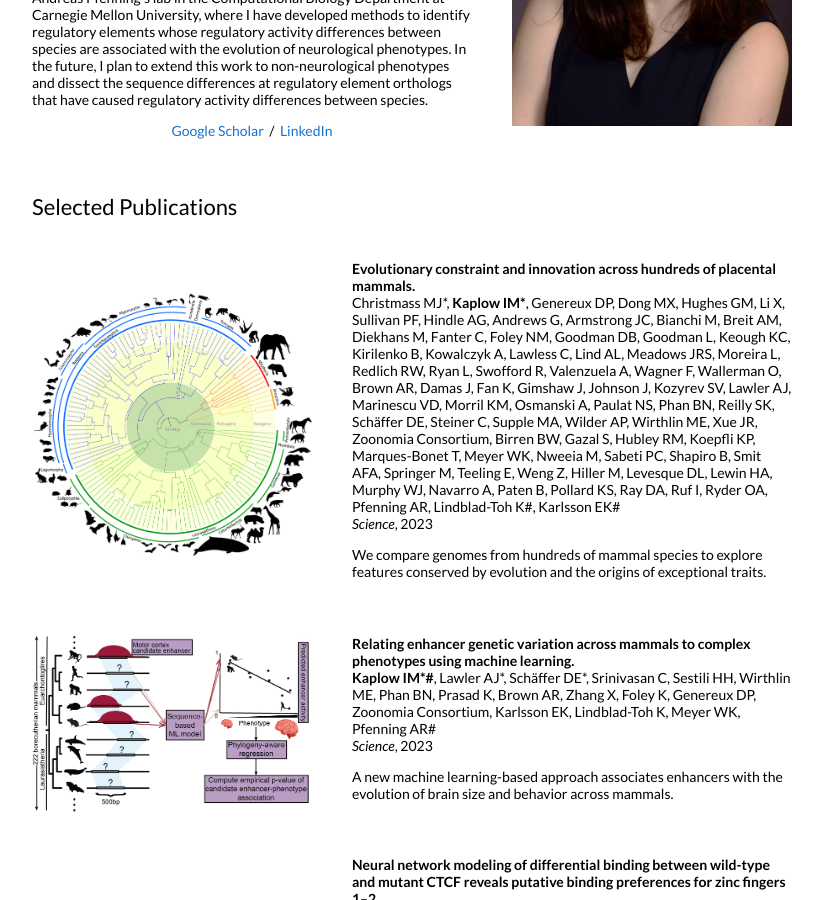
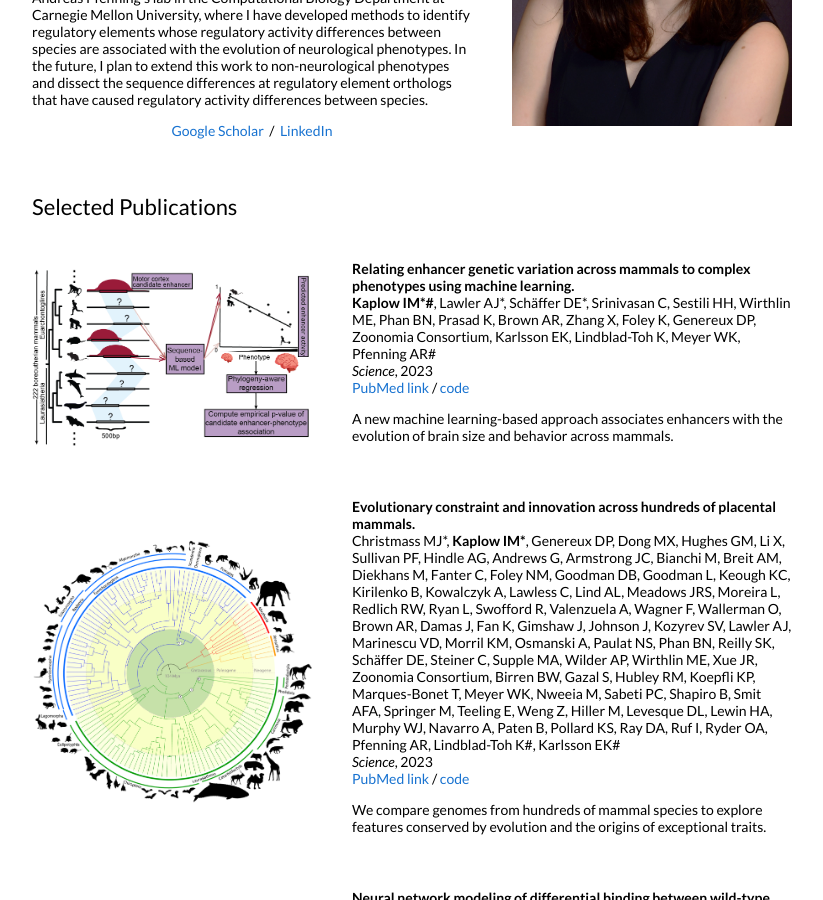
Before and after one commit to imk1/imk1.github.io, a Jekyll site: the page built from _posts/2023-3-5-Science2023a.markdown, in a window 1280 px wide and 900 px high, scrolled down 259 px. Shown: the whole window, without its empty margins (228-1051 px from the left). Built offline with Jekyll 4.4.1, drawn with Linux system fonts in a browser that asks for light colours; part of the change alters nothing that is shown.

Commit message:
I added the PUBMED IDs for my recent publications.

```diff
--- a/_posts/2023-3-5-Science2023a.markdown
+++ b/_posts/2023-3-5-Science2023a.markdown
@@ -1,11 +1,13 @@
 ---
 layout: post
 title:  "Relating enhancer genetic variation across mammals to complex phenotypes using machine learning."
-date:   2023-03-05 22:21:59 +00:00
+date:   2023-04-28 22:21:59 +00:00
 image:  images/Figure1_tacitOverview8.png
 categories: research
 author: "Irene Kaplow"
 authors: "<strong>Kaplow IM*#</strong>, Lawler AJ*, Schäffer DE*, Srinivasan C, Sestili HH, Wirthlin ME, Phan BN, Prasad K, Brown AR, Zhang X, Foley K, Genereux DP, Zoonomia Consortium, Karlsson EK, Lindblad-Toh K, Meyer WK, Pfenning AR#"
 venue: "Science"
+pubmedlink: https://pubmed.ncbi.nlm.nih.gov/37104615/
+code: https://github.com/pfenninglab/TACIT
 ---
 A new machine learning-based approach associates enhancers with the evolution of brain size and behavior across mammals.
--- a/_posts/2023-3-6-Science2023b.markdown
+++ b/_posts/2023-3-6-Science2023b.markdown
@@ -1,11 +1,13 @@
 ---
 layout: post
 title:  "Evolutionary constraint and innovation across hundreds of placental mammals."
-date:   2023-03-06 16:21:59 +00:00
+date:   2023-04-28 16:21:59 +00:00
 image:  images/Fig_1b_TREE.png
 categories: research
 author: "Irene Kaplow"
 authors: "Christmass MJ*, <strong>Kaplow IM*</strong>, Genereux DP, Dong MX, Hughes GM, Li X, Sullivan PF, Hindle AG, Andrews G, Armstrong JC, Bianchi M, Breit AM, Diekhans M, Fanter C, Foley NM, Goodman DB, Goodman L, Keough KC, Kirilenko B, Kowalczyk A, Lawless C, Lind AL, Meadows JRS, Moreira L, Redlich RW, Ryan L, Swofford R, Valenzuela A, Wagner F, Wallerman O, Brown AR, Damas J, Fan K, Gimshaw J, Johnson J, Kozyrev SV, Lawler AJ, Marinescu VD, Morril KM, Osmanski A, Paulat NS, Phan BN, Reilly SK, Schäffer DE, Steiner C, Supple MA, Wilder AP, Wirthlin ME, Xue JR, Zoonomia Consortium, Birren BW, Gazal S, Hubley RM, Koepfli KP, Marques-Bonet T, Meyer WK, Nweeia M, Sabeti PC, Shapiro B, Smit AFA, Springer M, Teeling E, Weng Z, Hiller M, Levesque DL, Lewin HA, Murphy WJ, Navarro A, Paten B, Pollard KS, Ray DA, Ruf I, Ryder OA, Pfenning AR, Lindblad-Toh K#, Karlsson EK#"
 venue: "Science"
+pubmedlink: https://pubmed.ncbi.nlm.nih.gov/37104599/
+code: https://github.com/MattChristmas/Zoonomia
 ---
 We compare genomes from hundreds of mammal species to explore features conserved by evolution and the origins of exceptional traits.
```
